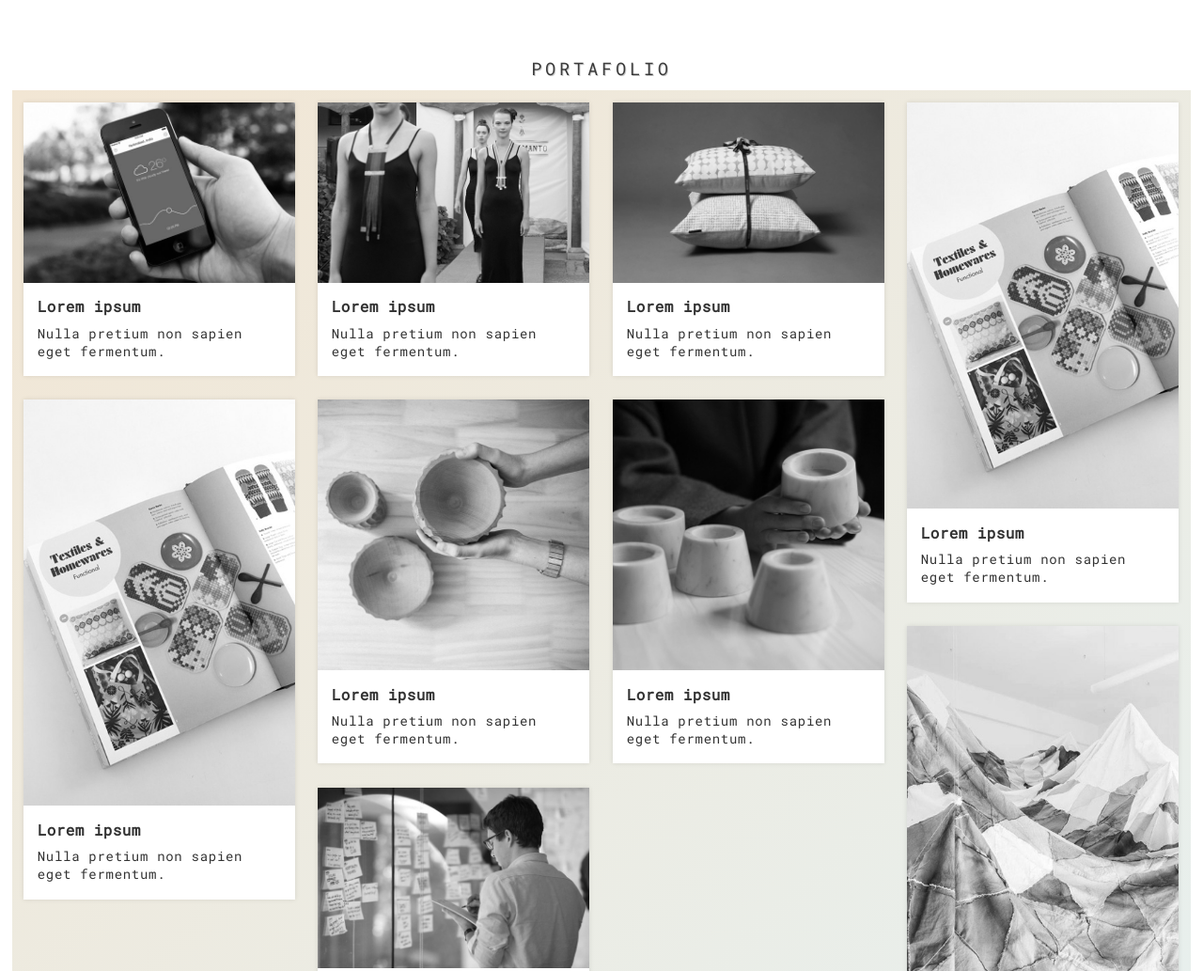
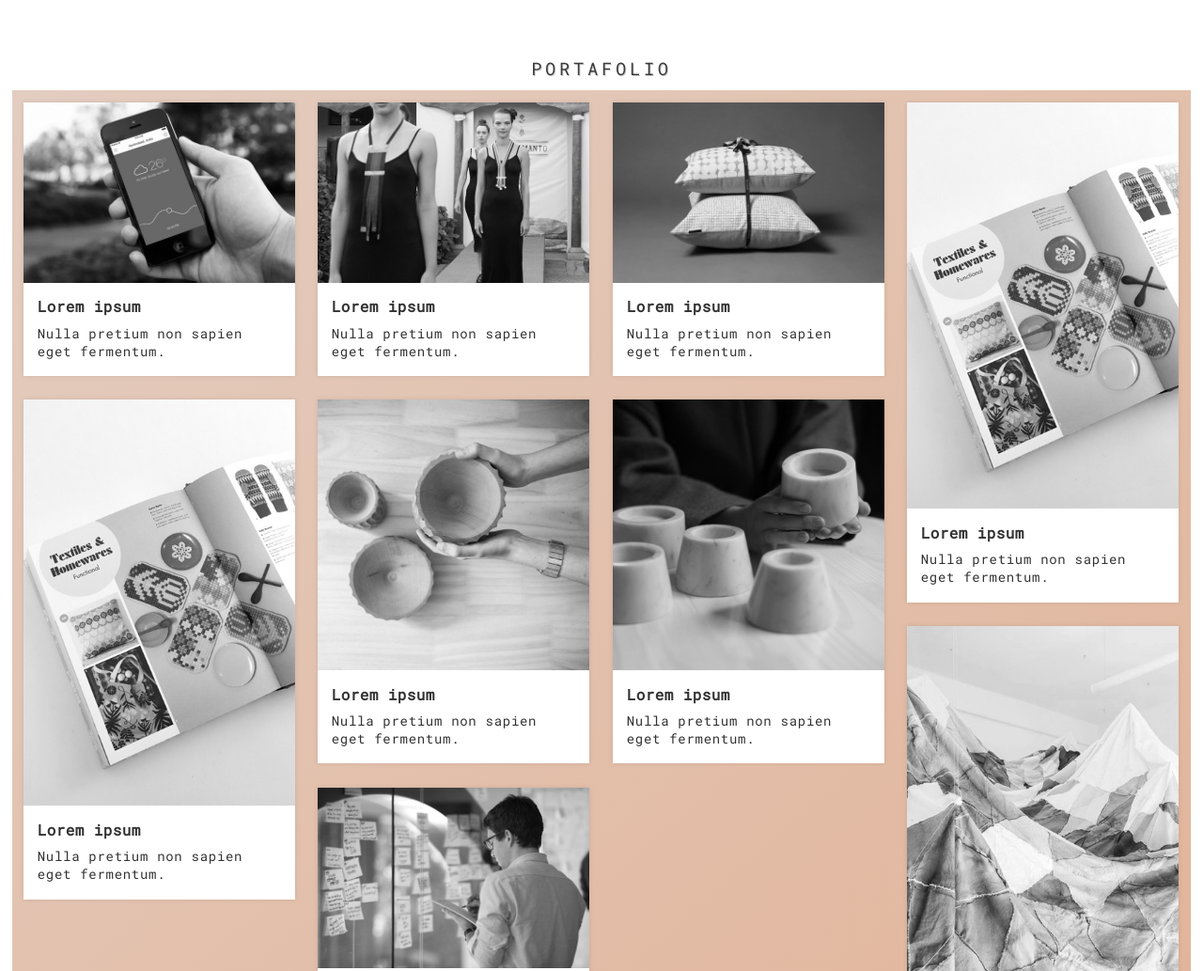
Before and after one commit to Valentinafrufru/Zapata, a plain HTML site: page index.html in a window 1280 px wide. Shown: the part 1146-2179 px from the top of the page at 94% size. Drawn offline with Linux system fonts and the light colour scheme.

Commit message:
COLOR PORTAFOLIO

```diff
--- a/estilo.css
+++ b/estilo.css
@@ -134,7 +134,7 @@ video{
 #portafolio{
 	width:100%;
 	padding-bottom:1%;
-	background:linear-gradient(to bottom right, #F2E6D4, #E7F0EF);
+	background:linear-gradient(to bottom right, #E3CDC0, #E2B398);
 }
 
 .item {
```
